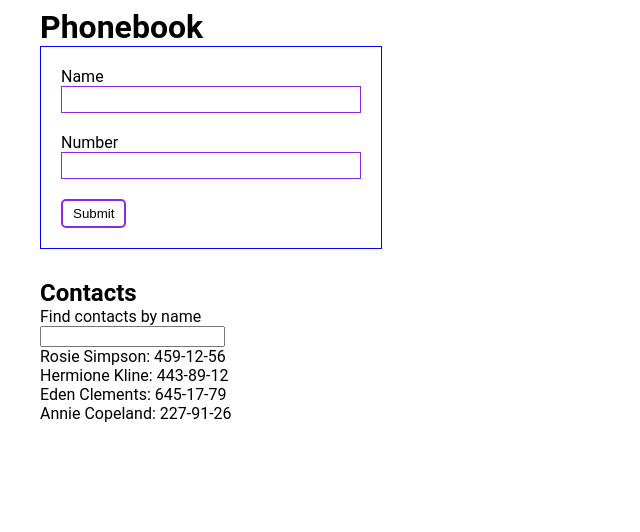
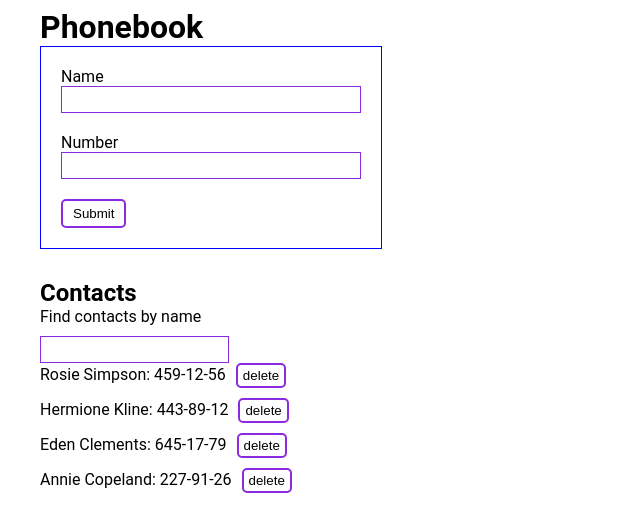
Before and after one commit to Bodyan-d/goit-react-hw-02-phonebook, a React (Create React App) app: page / in a window 1280 px wide. Shown: the top 532 px of the page, without its empty margins (0-640 px from the left). Built offline with nearby package versions, Linux system fonts and the light colour scheme.

Commit message:
add-delete-fn

```diff
--- a/package.json
+++ b/package.json
@@ -10,6 +10,7 @@
     "react": "^17.0.2",
     "react-dom": "^17.0.2",
     "react-scripts": "4.0.3",
+    "uniqid": "^5.3.0",
     "uuid": "^8.3.2",
     "web-vitals": "^1.1.2"
   },
--- a/src/App.js
+++ b/src/App.js
@@ -33,7 +33,14 @@ class App extends Component {
     e.preventDefault();
 
     this.setState(prevState => {
-      console.log(prevState);
+      if (
+        prevState.contacts.some(contact =>
+          contact.name.includes(prevState.name),
+        )
+      ) {
+        alert(`${prevState.name} is already in contacts`);
+        return;
+      }
 
       return {
         contacts: [
@@ -52,8 +59,20 @@ class App extends Component {
     );
   };
 
+  deleteItem = e => {
+    const elemIndexToDelete = this.state.contacts.findIndex(
+      contact => e.target.id === contact.id,
+    );
+    return this.setState(prevState => {
+      console.log(elemIndexToDelete);
+      prevState.contacts.splice(elemIndexToDelete, 1);
+
+      return { prevState };
+    });
+  };
+
   render() {
-    const { name, number, filter, contacts } = this.state;
+    const { name, number, filter } = this.state;
     return (
       <div className="container">
         <h1>Phonebook</h1>
@@ -66,7 +85,10 @@ class App extends Component {
 
         <h2>Contacts</h2>
         <Filter filter={filter} handleChange={this.handleChange} />
-        <ContactList contacts={this.handleFilter()} />
+        <ContactList
+          contacts={this.handleFilter()}
+          deleteItem={this.deleteItem}
+        />
       </div>
     );
   }
--- a/src/components/ContactList/ContactList.css
+++ b/src/components/ContactList/ContactList.css
@@ -0,0 +1,10 @@
+.list-item:not(:last-child) {
+  margin-bottom: 10px;
+}
+
+.delete-btn {
+  margin-left: 10px;
+  padding: 3px 5px;
+  border: 2px solid blueviolet;
+  border-radius: 5px;
+}
--- a/src/components/ContactList/ContactList.js
+++ b/src/components/ContactList/ContactList.js
@@ -1,14 +1,17 @@
 import React from 'react';
+import './ContactList.css';
 
-export default function ContactList({ contacts, filter }) {
+export default function ContactList({ contacts, deleteItem }) {
   return (
     <ul>
       {contacts.map(contact => {
         return (
-          <li
-            key={contact.id}
-            className=""
-          >{`${contact.name}: ${contact.number}`}</li>
+          <li key={contact.id} className="list-item">
+            {`${contact.name}: ${contact.number}`}
+            <button id={contact.id} onClick={deleteItem} className="delete-btn">
+              delete
+            </button>
+          </li>
         );
       })}
     </ul>
--- a/src/components/Filter/Filter.css
+++ b/src/components/Filter/Filter.css
@@ -0,0 +1,9 @@
+.filter-title {
+  margin-bottom: 10px;
+}
+
+.search {
+  padding: 5px;
+  outline: none;
+  border: 1px solid blueviolet;
+}
--- a/src/components/Filter/Filter.js
+++ b/src/components/Filter/Filter.js
@@ -1,9 +1,10 @@
 import React from 'react';
+import './Filter.css';
 
 export default function Filter({ filter, handleChange }) {
   return (
     <div>
-      <p>Find contacts by name</p>
+      <p className="filter-title">Find contacts by name</p>
       <input
         className="search"
         onChange={handleChange}
```
Also changed, not shown: 2 other files (tests, documents, lock files or other folders).
